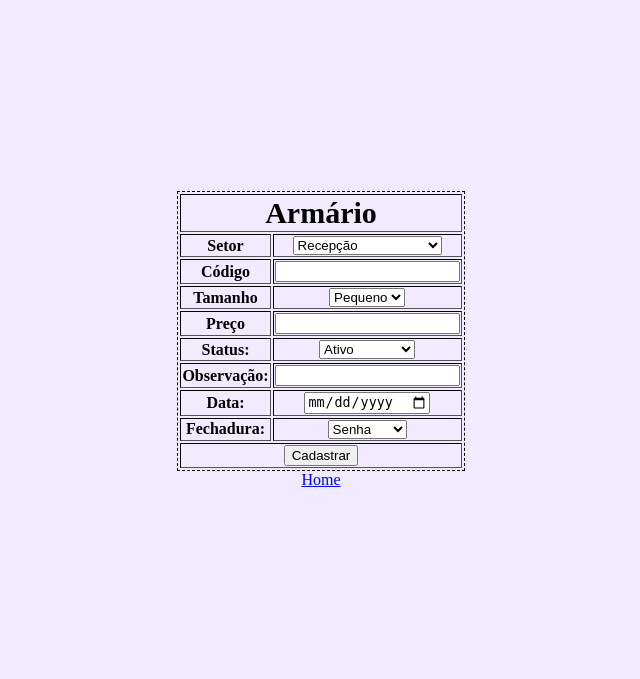
After one commit to EduardoSieglitz/PHP, a PHP site: page /GitHub/FormEdita.php in a window 1280 px wide. The commit adds this page. Shown: the top 679 px of the page, without its empty margins (319-959 px from the left). Run offline with PHP 8.4, Linux system fonts and the light colour scheme; the visitor is signed in with stand-in values (Sample User, id 1).

Commit message:
Comentário
Adicionando uma pagina para editar as informações do banco.

```diff
--- /dev/null
+++ b/ConexãoBanco/CadastroArmario/Armario/Css/styleEdita.css
@@ -0,0 +1,14 @@
+body{
+    padding: 0cm;
+    margin: 0cm;
+    background-color: rgb(242, 234, 255);
+    font-family: 'Times New Roman', Times, serif;
+  }
+  .Conteiner{
+    height: 85vh;
+    width: 100vw;
+    display: flex;
+    flex-direction: column;
+    align-items: center;
+    justify-content: center;
+  }
--- /dev/null
+++ b/ConexãoBanco/CadastroArmario/Armario/FormEdita.php
@@ -0,0 +1,97 @@
+<?php
+session_start();
+$_SESSION['id'];
+?>
+<!DOCTYPE html>
+<html lang="en">
+<head>
+    <meta charset="UTF-8">
+    <meta name="viewport" content="width=device-width, initial-scale=1.0">
+    <title>Editar Produto</title>
+    <link rel="stylesheet" href="./Css/styleEdita.css">
+</head>
+<body align="center">
+<div class="Conteiner">
+    <form action="./FormCadastro.php" method="post">
+        <table border="1" align="center" style="border: 1px dashed black">
+            <tr>
+                <th align="center" colspan="2" style="font-size: 30px;">Armário</th>
+            </tr>
+            <tr>
+                <th>Setor</th>
+                <td>
+                    <select name="Setor" id="">
+                        <option value="1">Recepção</option>
+                        <option value="2">Biblioteca</option>
+                        <option value="3">Sala dos Professores</option>
+                    </select>
+                </td>
+            </tr>
+            <tr>
+                <th>Código</th>
+                <td><input type="text" name="codigo"></td>
+            </tr>
+            <tr>
+                <th>Tamanho</th>
+                <td>
+                    <select name="tamanho">
+                        <option value="P">Pequeno</option>
+                        <option value="M">Médio</option>
+                        <option value="G">Grande</option>
+                    </select>
+                </td>
+            </tr>
+            <tr>
+                <th>Preço</th>
+                <td><input type="text" name="preco"></td>
+            </tr>
+            <tr>
+                <th>Status:</th>
+                <td>
+                    <select name="status" id="">
+                        <option value="A">Ativo</option>
+                        <option value="I">Inativo</option>
+                        <option value="C">Manutenção</option>
+                    </select>
+                </td>
+            </tr>
+            <tr>
+                <th>Observação:</th>
+                <td><input type="text" name="obs"></td>
+            </tr>
+            <tr>
+                <th>Data:</th>
+                <td><input type="date" name="data"></td>
+            </tr>
+            <tr>
+                <th>Fechadura:</th>
+                <td>
+                    <select name="fecha">
+                        <option value="A">Senha</option>
+                        <option value="B">Biometria</option>
+                        <option value="C">Chave</option>
+                    </select>
+                </td>
+            </tr>
+            <tr>
+                <td align="center" colspan="2"><input type="submit" name="btnExec" value="Cadastrar"></input></td>
+            </tr>
+        </table>
+    </form>
+    <?php
+    if(isset($_POST["btnExec"])){
+      $conn = new PDO ("mysql:local=localhost;dbname=guarda_volumes354;port=3306", "root", "");
+      $dados = filter_input_array(INPUT_POST, FILTER_DEFAULT);
+      var_dump($dados);
+      $sql = "UPDATE armarios SET setor = :setor, codigo = :codigo, tamanho = :tamanho, preco = : preco,
+       status = :status, observacao = :observacao, data = :data, fechadura = :fechadura WHERE id_armarios = :id'";
+      $Query = $conn->prepare($sql);
+      $Query->bindParam(":id", $_SESSION['id']);
+      $Query->execute();
+      header("LOCATION: http://localhost/GitHub/PHP/Conex%c3%a3oBanco/CadastroArmario/Armario/Tabela.php");
+    }
+?>
+ <a href="Home.html">Home</a>
+</div>
+</body>
+</html>
```
Also changed, not shown: ConexãoBanco/CadastroArmario/Armario/Tabela.php (+24 -11 lines).
